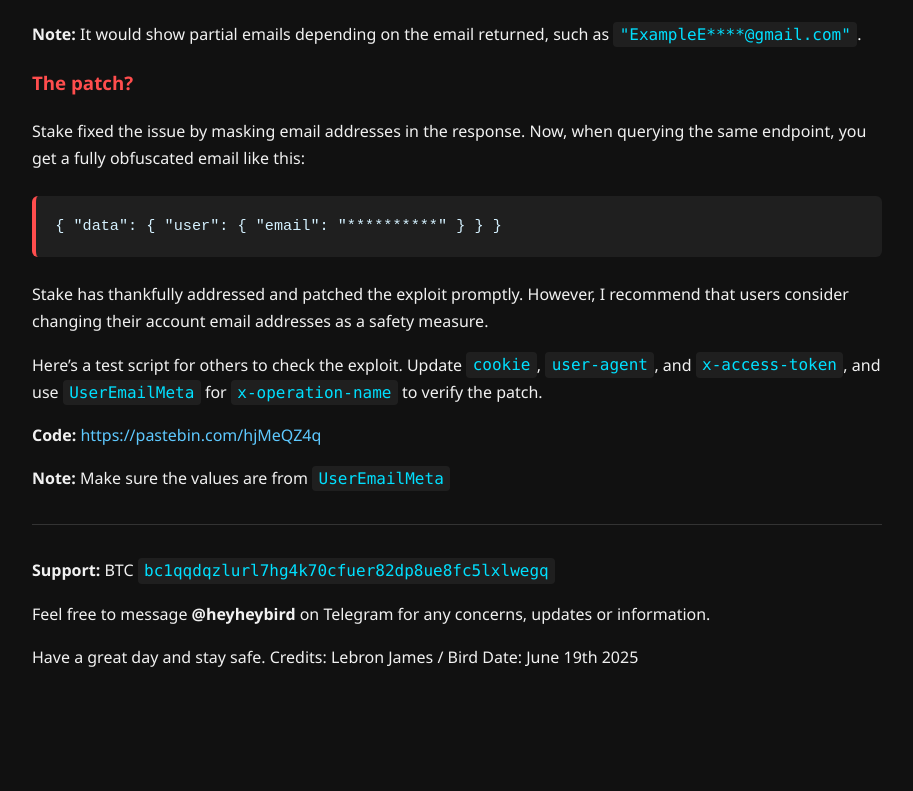
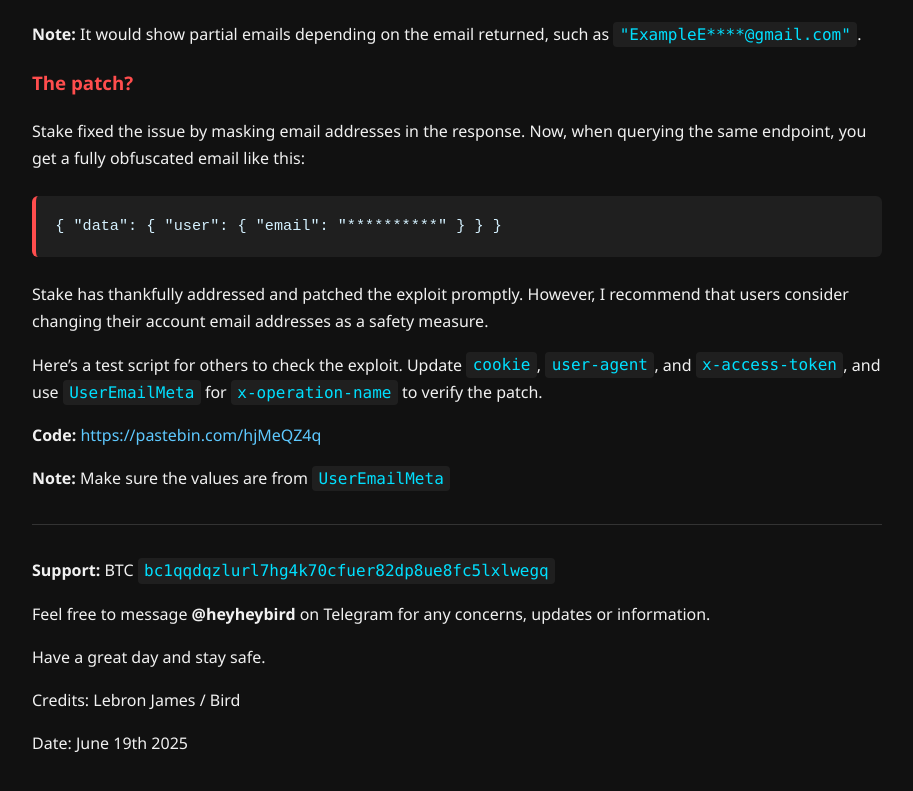
Before and after one commit to BIRDEZZZ/stake-disclosure, a plain HTML site: page index.html in a window 1280 px wide. Shown: the part 1105-1896 px from the top of the page, without its empty margins (183-1096 px from the left). Before the commit the page ends 1824 px from the top, so only its background shows below. Drawn offline with Linux system fonts and the light colour scheme.

Commit message:
Update index.html

```diff
--- a/index.html
+++ b/index.html
@@ -130,10 +130,10 @@
     Feel free to message <strong>@heyheybird</strong> on Telegram for any concerns, updates or information.
   </p>
 
-  <p>Have a great day and stay safe.
-  Credits: Lebron James / Bird
-  Date: June 19th 2025
-  </p>
+<p>Have a great day and stay safe.</p>
+<p>Credits: Lebron James / Bird</p>
+<p>Date: June 19th 2025</p>
+
 
 </body>
 </html>
```
